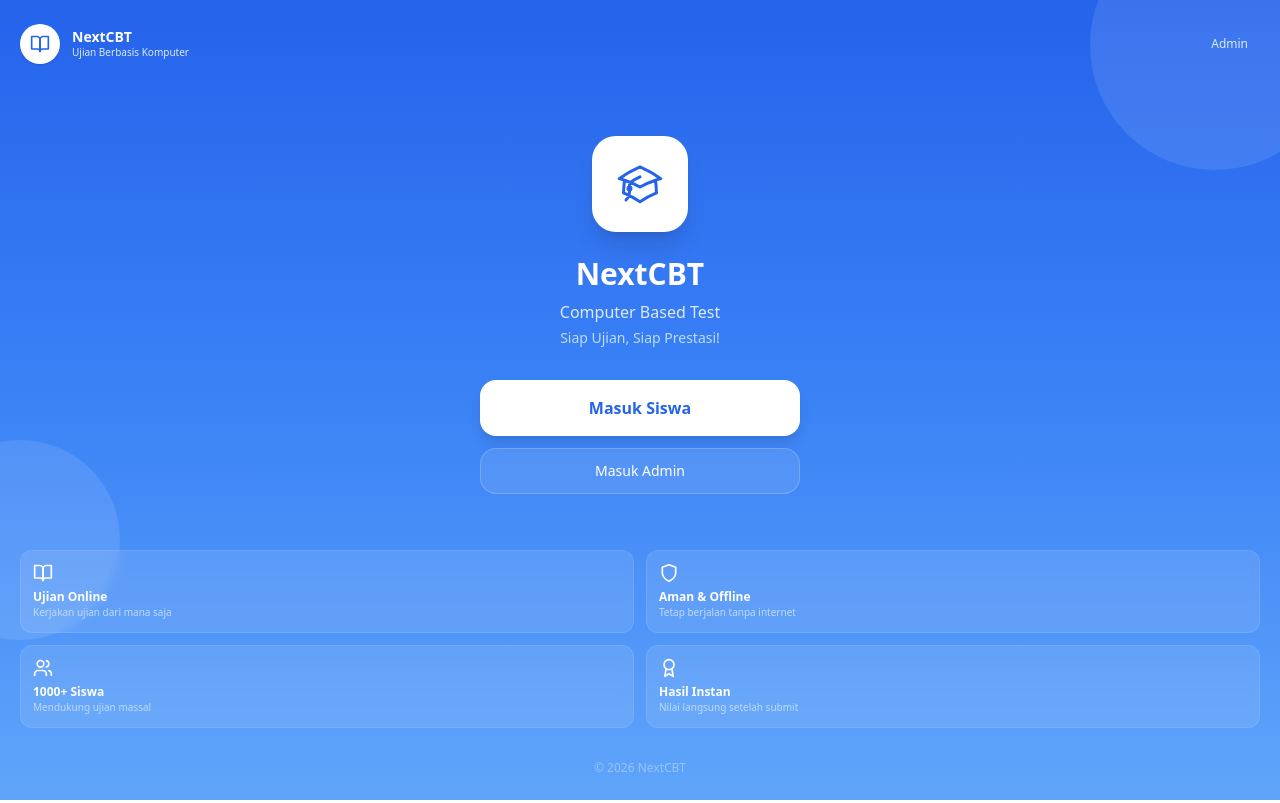
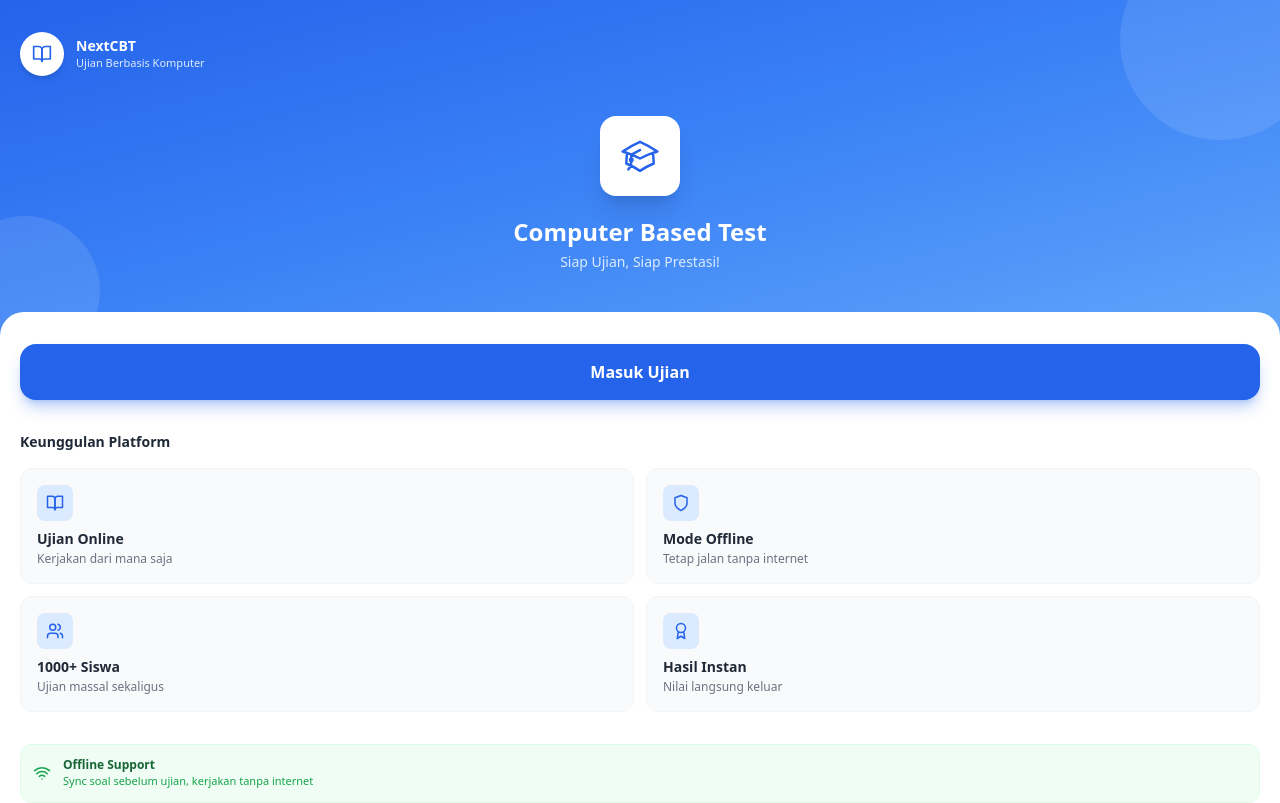
Before and after one commit to anssgnt/nextcbt, a React (Vite) app: page / in a window 1280 px wide. Shown: the top 803 px of the page. Built offline with nearby package versions, Linux system fonts and the light colour scheme.

Commit message:
Landing page two-tone design, hide admin button, Ctrl+Shift+A shortcut

```diff
--- a/public/sw.js
+++ b/public/sw.js
@@ -1,6 +1,6 @@
 // Service Worker - Always Fresh Strategy
-// Auto-generated version on build: v1778810919916
-const CACHE_VERSION = 'v1778810919916'
+// Auto-generated version on build: v1778813010350
+const CACHE_VERSION = 'v1778813010350'
 const CACHE_NAMES = {
   STATIC: `nextcbt-static-${CACHE_VERSION}`,
   DYNAMIC: `nextcbt-dynamic-${CACHE_VERSION}`,
--- a/src/pages/LandingPage.jsx
+++ b/src/pages/LandingPage.jsx
@@ -1,6 +1,6 @@
 import { useNavigate } from 'react-router-dom'
 import { useState, useEffect } from 'react'
-import { BookOpen, Shield, Users, Award } from 'lucide-react'
+import { BookOpen, Shield, Users, Award, Wifi, Clock } from 'lucide-react'
 
 export default function LandingPage() {
   const navigate = useNavigate()
@@ -22,25 +22,37 @@ export default function LandingPage() {
     return () => window.removeEventListener('focus', handleFocus)
   }, [])
 
+  // Ctrl+Shift+A → Admin login (hidden shortcut)
+  useEffect(() => {
+    const handleKeyDown = (e) => {
+      if (e.ctrlKey && e.shiftKey && e.key === 'A') {
+        e.preventDefault()
+        navigate('/admin/login')
+      }
+    }
+    window.addEventListener('keydown', handleKeyDown)
+    return () => window.removeEventListener('keydown', handleKeyDown)
+  }, [navigate])
+
   const features = [
-    { icon: BookOpen, title: 'Ujian Online', desc: 'Kerjakan ujian dari mana saja' },
-    { icon: Shield, title: 'Aman & Offline', desc: 'Tetap berjalan tanpa internet' },
-    { icon: Users, title: '1000+ Siswa', desc: 'Mendukung ujian massal' },
-    { icon: Award, title: 'Hasil Instan', desc: 'Nilai langsung setelah submit' },
+    { icon: BookOpen, title: 'Ujian Online', desc: 'Kerjakan dari mana saja' },
+    { icon: Shield, title: 'Mode Offline', desc: 'Tetap jalan tanpa internet' },
+    { icon: Users, title: '1000+ Siswa', desc: 'Ujian massal sekaligus' },
+    { icon: Award, title: 'Hasil Instan', desc: 'Nilai langsung keluar' },
   ]
 
   return (
-    <div className="min-h-screen bg-gradient-to-b from-blue-600 via-blue-500 to-blue-400 relative overflow-hidden">
-      {/* Decorative */}
-      <div className="absolute top-[-80px] right-[-60px] w-[250px] h-[250px] rounded-full bg-white/10" />
-      <div className="absolute bottom-[20%] left-[-80px] w-[200px] h-[200px] rounded-full bg-white/10" />
+    <div className="min-h-screen bg-white">
+      {/* Blue Header Section */}
+      <div className="bg-gradient-to-br from-blue-600 via-blue-500 to-blue-400 relative overflow-hidden">
+        {/* Decorative circles */}
+        <div className="absolute top-[-60px] right-[-40px] w-[200px] h-[200px] rounded-full bg-white/10" />
+        <div className="absolute bottom-[-30px] left-[-50px] w-[150px] h-[150px] rounded-full bg-white/10" />
 
-      {/* Content */}
-      <div className="relative z-10 min-h-screen flex flex-col">
-        {/* Header */}
-        <div className="px-5 pt-6 pb-4 flex items-center justify-between">
-          <div className="flex items-center gap-3">
-            <div className="w-10 h-10 bg-white rounded-full flex items-center justify-center overflow-hidden shadow">
+        <div className="relative z-10 px-5 pt-8 pb-16">
+          {/* School info */}
+          <div className="flex items-center gap-3 mb-10">
+            <div className="w-11 h-11 bg-white rounded-full flex items-center justify-center overflow-hidden shadow-md flex-shrink-0">
               {settings.logo ? (
                 <img src={settings.logo} alt="Logo" className="w-full h-full object-cover" />
               ) : (
@@ -49,71 +61,78 @@ export default function LandingPage() {
             </div>
             <div>
               <h1 className="font-bold text-white text-sm leading-tight">{settings.schoolName}</h1>
-              <p className="text-blue-100 text-[10px]">{settings.schoolMotto}</p>
+              <p className="text-blue-100 text-[11px]">{settings.schoolMotto}</p>
             </div>
           </div>
-          <button
-            onClick={() => navigate('/admin/login')}
-            className="text-xs text-blue-100 hover:text-white px-3 py-1.5 rounded-lg hover:bg-white/10 transition"
-          >
-            Admin
-          </button>
-        </div>
 
-        {/* Hero */}
-        <div className="flex-1 flex flex-col items-center justify-center px-5 text-center">
-          <div className="mb-8">
-            <div className="inline-flex items-center justify-center w-24 h-24 bg-white rounded-3xl shadow-xl mb-6 overflow-hidden">
+          {/* Hero */}
+          <div className="text-center">
+            <div className="inline-flex items-center justify-center w-20 h-20 bg-white rounded-2xl shadow-xl mb-5 overflow-hidden">
               {settings.logo ? (
                 <img src={settings.logo} alt="Logo" className="w-full h-full object-cover" />
               ) : (
-                <svg className="w-12 h-12 text-blue-600" fill="none" viewBox="0 0 24 24" stroke="currentColor" strokeWidth={1.5}>
+                <svg className="w-10 h-10 text-blue-600" fill="none" viewBox="0 0 24 24" stroke="currentColor" strokeWidth={1.5}>
                   <path strokeLinecap="round" strokeLinejoin="round" d="M4.26 10.147a60.438 60.438 0 0 0-.491 6.347A48.62 48.62 0 0 1 12 20.904a48.62 48.62 0 0 1 8.232-4.41 60.46 60.46 0 0 0-.491-6.347m-15.482 0a50.636 50.636 0 0 0-2.658-.813A59.906 59.906 0 0 1 12 3.493a59.903 59.903 0 0 1 10.399 5.84c-.896.248-1.783.52-2.658.814m-15.482 0A50.717 50.717 0 0 1 12 13.489a50.702 50.702 0 0 1 7.74-3.342M6.75 15a.75.75 0 1 0 0-1.5.75.75 0 0 0 0 1.5Zm0 0v-3.675A55.378 55.378 0 0 1 12 8.443m-7.007 11.55A5.981 5.981 0 0 0 6.75 15.75v-1.5" />
                 </svg>
               )}
             </div>
-            <h2 className="text-3xl font-bold text-white mb-2">{settings.schoolName}</h2>
-            <p className="text-blue-100 text-base mb-1">Computer Based Test</p>
-            <p className="text-blue-200 text-sm">Siap Ujian, Siap Prestasi!</p>
-          </div>
-
-          {/* CTA Buttons */}
-          <div className="w-full max-w-xs space-y-3">
-            <button
-              onClick={() => navigate('/student/login')}
-              className="w-full bg-white text-blue-600 py-4 rounded-2xl font-bold text-base shadow-lg hover:shadow-xl hover:scale-[1.02] transition-all active:scale-[0.98]"
-            >
-              Masuk Siswa
-            </button>
-            <button
-              onClick={() => navigate('/admin/login')}
-              className="w-full bg-white/10 text-white py-3 rounded-2xl font-medium text-sm border border-white/20 hover:bg-white/20 transition-all active:scale-[0.98]"
-            >
-              Masuk Admin
-            </button>
+            <h2 className="text-2xl font-bold text-white mb-1">Computer Based Test</h2>
+            <p className="text-blue-100 text-sm">Siap Ujian, Siap Prestasi!</p>
           </div>
         </div>
+      </div>
+
+      {/* White Content Section - overlaps header */}
+      <div className="bg-white rounded-t-3xl -mt-6 relative z-20 min-h-[60vh] px-5 pt-8 pb-10">
+        {/* CTA Button */}
+        <button
+          onClick={() => navigate('/student/login')}
+          className="w-full bg-blue-600 text-white py-4 rounded-2xl font-bold text-base shadow-lg shadow-blue-600/30 hover:bg-blue-700 hover:shadow-xl transition-all active:scale-[0.98] mb-8"
+        >
+          Masuk Ujian
+        </button>
 
         {/* Features */}
-        <div className="px-5 pb-8">
+        <div className="mb-8">
+          <h3 className="text-sm font-bold text-gray-800 mb-4">Keunggulan Platform</h3>
           <div className="grid grid-cols-2 gap-3">
             {features.map((f, idx) => {
               const Icon = f.icon
               return (
-                <div key={idx} className="bg-white/10 backdrop-blur-sm rounded-xl p-3 border border-white/10">
-                  <Icon size={20} className="text-white mb-1.5" />
-                  <p className="text-white text-xs font-semibold">{f.title}</p>
-                  <p className="text-blue-200 text-[10px]">{f.desc}</p>
+                <div key={idx} className="bg-gray-50 rounded-xl p-4 border border-gray-100">
+                  <div className="w-9 h-9 bg-blue-100 rounded-lg flex items-center justify-center mb-2">
+                    <Icon size={18} className="text-blue-600" />
+                  </div>
+                  <p className="text-sm font-semibold text-gray-800">{f.title}</p>
+                  <p className="text-xs text-gray-500 mt-0.5">{f.desc}</p>
                 </div>
               )
             })}
           </div>
         </div>
 
+        {/* Info cards */}
+        <div className="space-y-3 mb-8">
+          <div className="flex items-center gap-3 p-3 bg-green-50 rounded-xl border border-green-100">
+            <Wifi size={18} className="text-green-600 flex-shrink-0" />
+            <div>
+              <p className="text-xs font-semibold text-green-800">Offline Support</p>
+              <p className="text-[11px] text-green-600">Sync soal sebelum ujian, kerjakan tanpa internet</p>
+            </div>
+          </div>
+          <div className="flex items-center gap-3 p-3 bg-orange-50 rounded-xl border border-orange-100">
+            <Clock size={18} className="text-orange-600 flex-shrink-0" />
+            <div>
+              <p className="text-xs font-semibold text-orange-800">Timer Otomatis</p>
+              <p className="text-[11px] text-orange-600">Waktu ujian berjalan akurat di perangkat</p>
+            </div>
+          </div>
+        </div>
+
         {/* Footer */}
-        <div className="px-5 pb-6 text-center">
-          <p className="text-blue-200/60 text-xs">© {new Date().getFullYear()} {settings.schoolName}</p>
-        </div>
+        <p className="text-center text-gray-400 text-xs">
+          © {new Date().getFullYear()} {settings.schoolName}
+        </p>
       </div>
     </div>
   )
```
